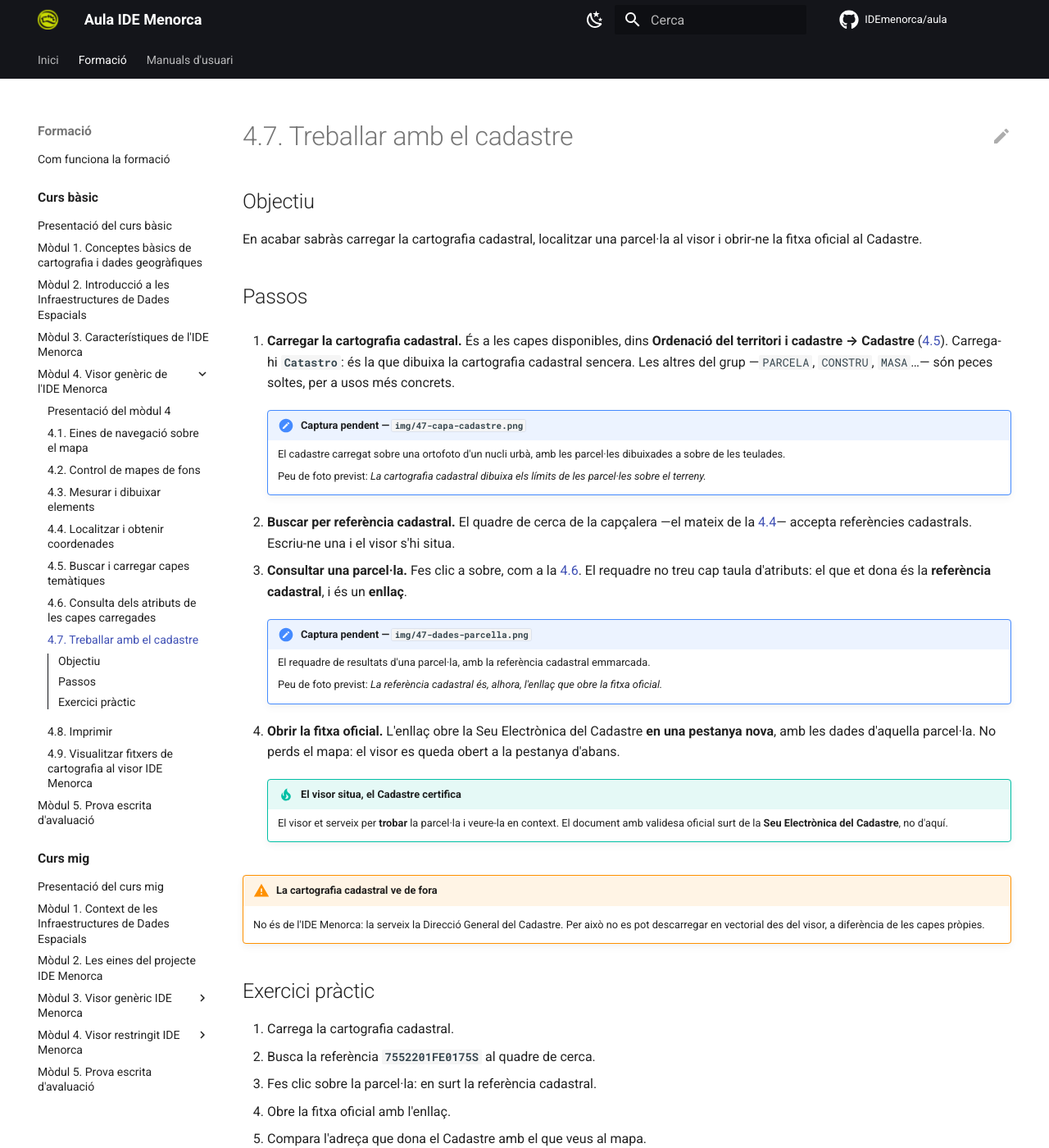
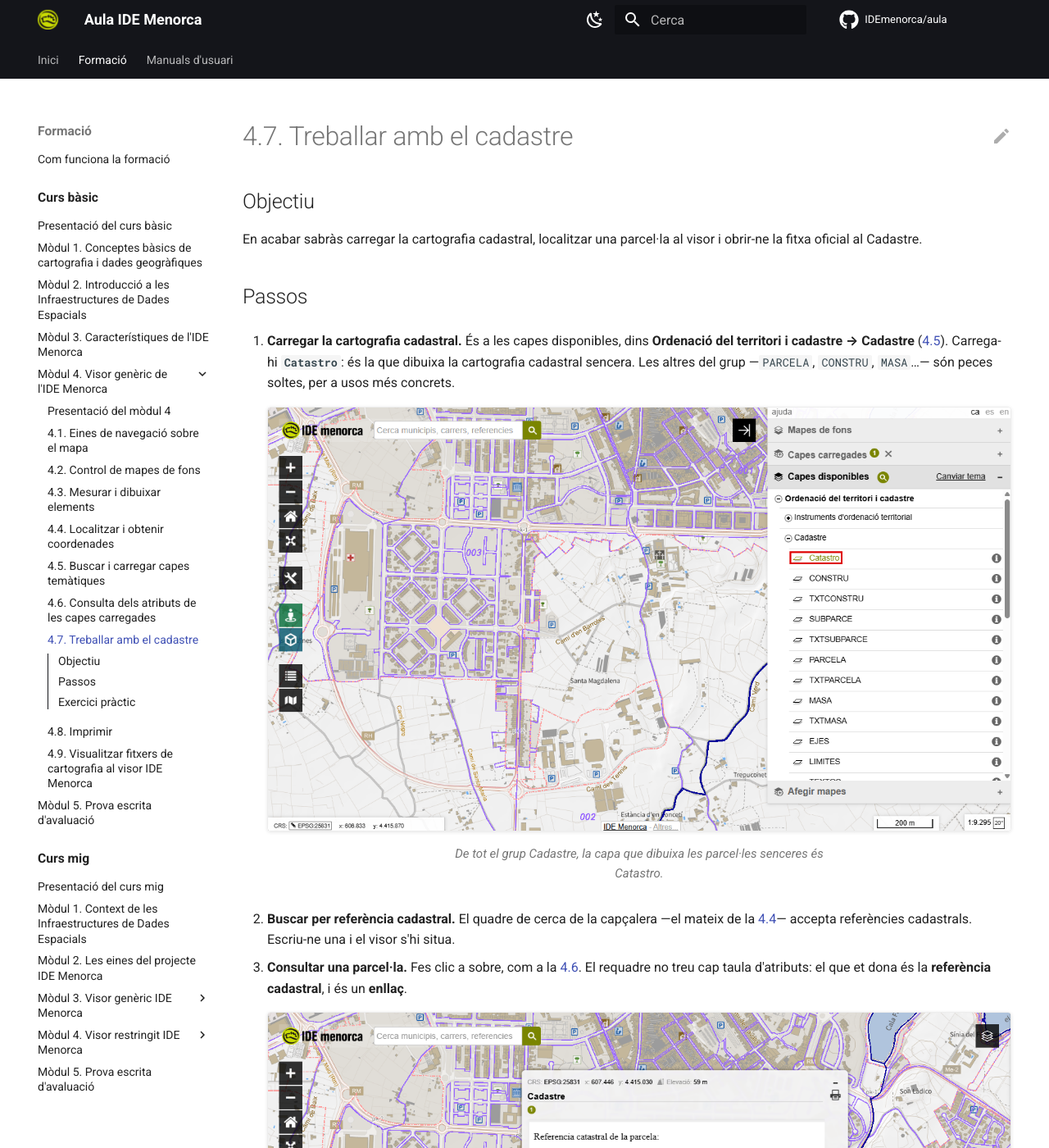
Before and after one commit to IDEmenorca/aula, an MkDocs documentation site: the page built from docs/formacio/basic/modul-4-visor/07-cadastre.md, in a window 1280 px wide and 1400 px high. Shown: the whole window at 82% size. Built offline with MkDocs 1.6.1 and Material for MkDocs 9.7.7, drawn with Linux system fonts in a browser that asks for light colours; comment, search, counter and statistics services are not loaded.

Commit message:
Insereix les captures ressaltades de la 4.7 i la 4.8
Quatre requadres vermells: la capa Catastro dins del desplegable, la
referència cadastral que fa d'enllaç, el botó Imprimir i la icona de
descàrrega de la previsualització.

El peu de la primera captura ja no parla d'ortofoto: la captura és sobre el
mapa base, i el que hi assenyala el requadre és quina capa del grup Cadastre
s'ha de carregar.

Afegeix tools/ressalta.py, que dibuixa els requadres amb l'estil que ja tenien
les captures anteriors (vermell 222,0,0 i tres píxels).

Co-Authored-By: Claude Opus 5 <noreply@anthropic.com>

```diff
--- a/docs/formacio/basic/modul-4-visor/07-cadastre.md
+++ b/docs/formacio/basic/modul-4-visor/07-cadastre.md
@@ -13,11 +13,10 @@ visor i obrir-ne la fitxa oficial al Cadastre.
    la cartografia cadastral sencera. Les altres del grup —`PARCELA`, `CONSTRU`,
    `MASA`…— són peces soltes, per a usos més concrets.
 
-    !!! note "Captura pendent — `img/47-capa-cadastre.png`"
-        El cadastre carregat sobre una ortofoto d'un nucli urbà, amb les
-        parcel·les dibuixades a sobre de les teulades.
-
-        Peu de foto previst: *La cartografia cadastral dibuixa els límits de les parcel·les sobre el terreny.*
+    <figure markdown>
+      ![El desplegable del cadastre amb la capa Catastro emmarcada, i les parcel·les dibuixades sobre el mapa](img/47-capa-cadastre.png){ .captura }
+      <figcaption>De tot el grup Cadastre, la capa que dibuixa les parcel·les senceres és Catastro.</figcaption>
+    </figure>
 
 2. **Buscar per referència cadastral.** El quadre de cerca de la capçalera —el
    mateix de la [4.4](04-localitzar-coordenades.md)— accepta referències
@@ -27,11 +26,10 @@ visor i obrir-ne la fitxa oficial al Cadastre.
    [4.6](06-consulta-atributs.md). El requadre no treu cap taula d'atributs: el
    que et dona és la **referència cadastral**, i és un **enllaç**.
 
-    !!! note "Captura pendent — `img/47-dades-parcella.png`"
-        El requadre de resultats d'una parcel·la, amb la referència cadastral
-        emmarcada.
-
-        Peu de foto previst: *La referència cadastral és, alhora, l'enllaç que obre la fitxa oficial.*
+    <figure markdown>
+      ![El requadre de resultats d'una parcel·la, amb la referència cadastral emmarcada](img/47-dades-parcella.png){ .captura }
+      <figcaption>La referència cadastral és, alhora, l'enllaç que obre la fitxa oficial.</figcaption>
+    </figure>
 
 4. **Obrir la fitxa oficial.** L'enllaç obre la Seu Electrònica del Cadastre
    **en una pestanya nova**, amb les dades d'aquella parcel·la. No perds el
```
Also changed, not shown: CAPTURES.md (+1 -15 lines), docs/formacio/basic/modul-4-visor/08-imprimir.md (+8 -10 lines), docs/formacio/basic/modul-4-visor/img/47-capa-cadastre.png, docs/formacio/basic/modul-4-visor/img/47-dades-parcella.png, docs/formacio/basic/modul-4-visor/img/48-panell-imprimir.png, docs/formacio/basic/modul-4-visor/img/48-previsualitzacio.png, 1 other file.
